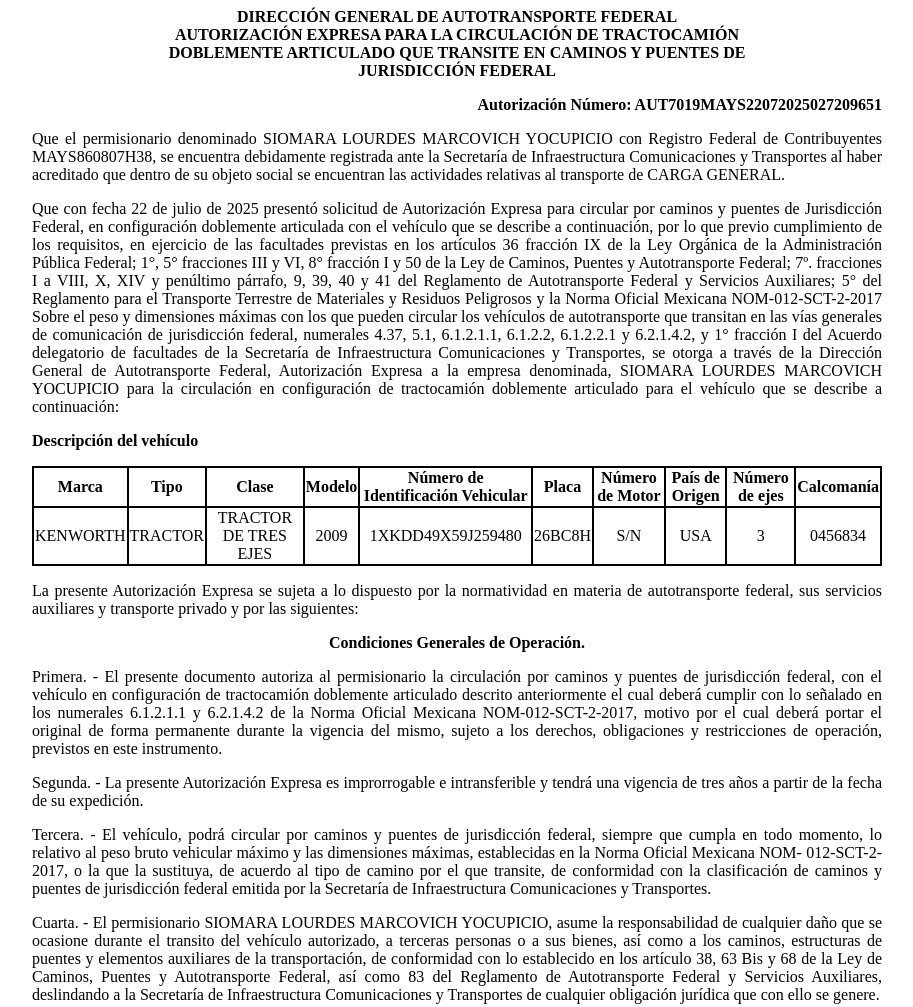
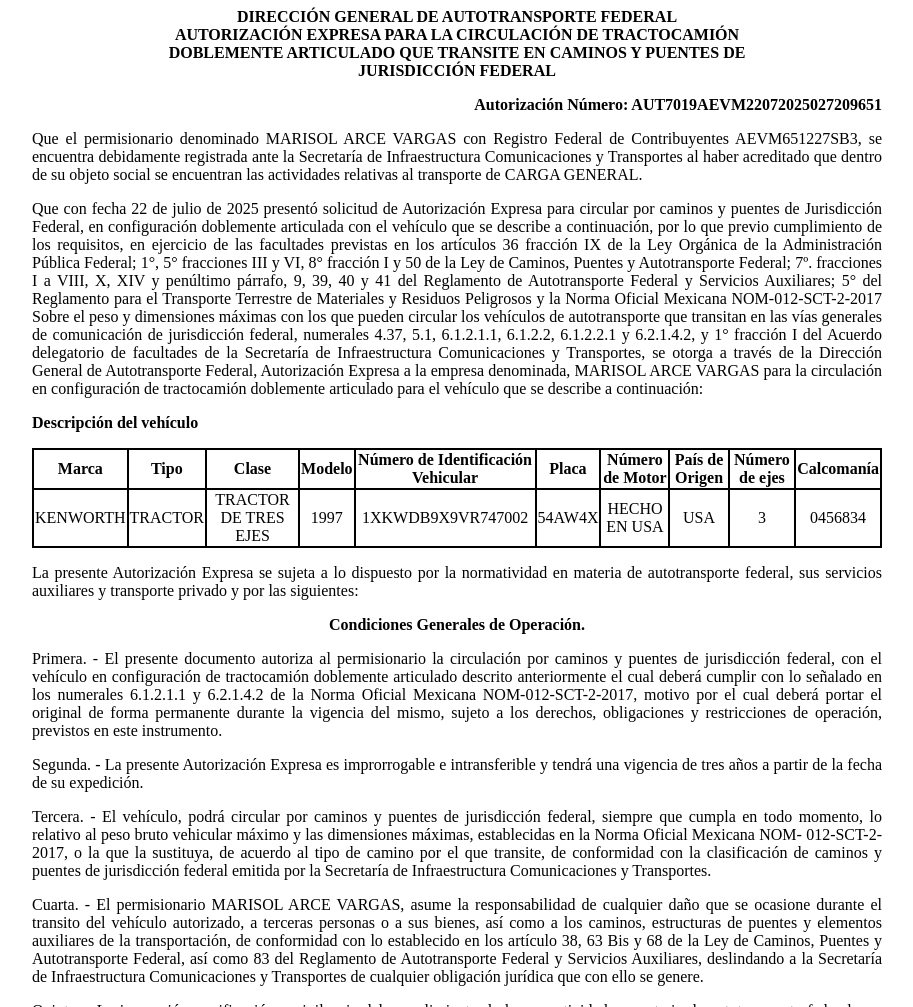
Before and after one commit to app-sct1/ConsultaAutDobleRemolque-folio-0270009, a plain HTML site: page index.html in a window 1280 px wide. Shown: the top 1007 px of the page, without its empty margins (183-1096 px from the left). Drawn offline with Linux system fonts and the light colour scheme.

Commit message:
index.html

```diff
--- a/index.html
+++ b/index.html
@@ -75,11 +75,11 @@
 						<p class="sinMargen">DOBLEMENTE ARTICULADO QUE TRANSITE EN CAMINOS Y PUENTES DE</p>
 						<p class="sinMargen">JURISDICCIÓN FEDERAL</p>
 					</div>
-<p class="derechaNegro">Autorización Número: AUT7019MAYS22072025027209651</p>
+<p class="derechaNegro">Autorización Número: AUT7019AEVM22072025027209651</p>
 
 					<p class="justificado">Que el permisionario denominado
-						SIOMARA LOURDES MARCOVICH YOCUPICIO con Registro Federal de
-						Contribuyentes MAYS860807H38, se encuentra
+						MARISOL ARCE VARGAS con Registro Federal de
+						Contribuyentes AEVM651227SB3, se encuentra
 						debidamente registrada ante la Secretaría de Infraestructura
 						Comunicaciones y Transportes al haber acreditado que dentro de su
 						objeto social se encuentran las actividades relativas al
@@ -107,7 +107,7 @@
 						facultades de la Secretaría de Infraestructura Comunicaciones y
 						Transportes, se otorga a través de la
 						Dirección General de Autotransporte Federal, Autorización Expresa a la
-						empresa denominada, SIOMARA LOURDES MARCOVICH YOCUPICIO para la
+						empresa denominada, MARISOL ARCE VARGAS para la
 						circulación en configuración de tractocamión doblemente articulado
 						para el vehículo que se describe a continuación:</p>
 
@@ -131,10 +131,10 @@
 							<td class="borde">KENWORTH</td>
 							<td class="borde">TRACTOR</td>
 							<td class="borde">TRACTOR DE TRES EJES</td>
-							<td class="borde">2009</td>
-							<td class="borde">1XKDD49X59J259480</td>
-							<td class="borde">26BC8H</td>
-							<td class="borde">S/N</td>
+							<td class="borde">1997</td>
+							<td class="borde">1XKWDB9X9VR747002</td>
+							<td class="borde">54AW4X</td>
+							<td class="borde">HECHO EN USA</td>
 							<td class="borde">USA</td>
 							<td class="borde">3</td>
 							<td class="borde">0456834</td>
@@ -175,7 +175,7 @@
 						Secretaría de Infraestructura Comunicaciones y Transportes.</p>
 
 					<p class="justificado">Cuarta. - El permisionario
-						SIOMARA LOURDES MARCOVICH YOCUPICIO, asume la responsabilidad de
+						MARISOL ARCE VARGAS, asume la responsabilidad de
 						cualquier daño que se ocasione durante el transito del vehículo
 						autorizado, a terceras personas o a sus bienes, así como a los
 						caminos, estructuras de puentes y elementos auxiliares de la
```
